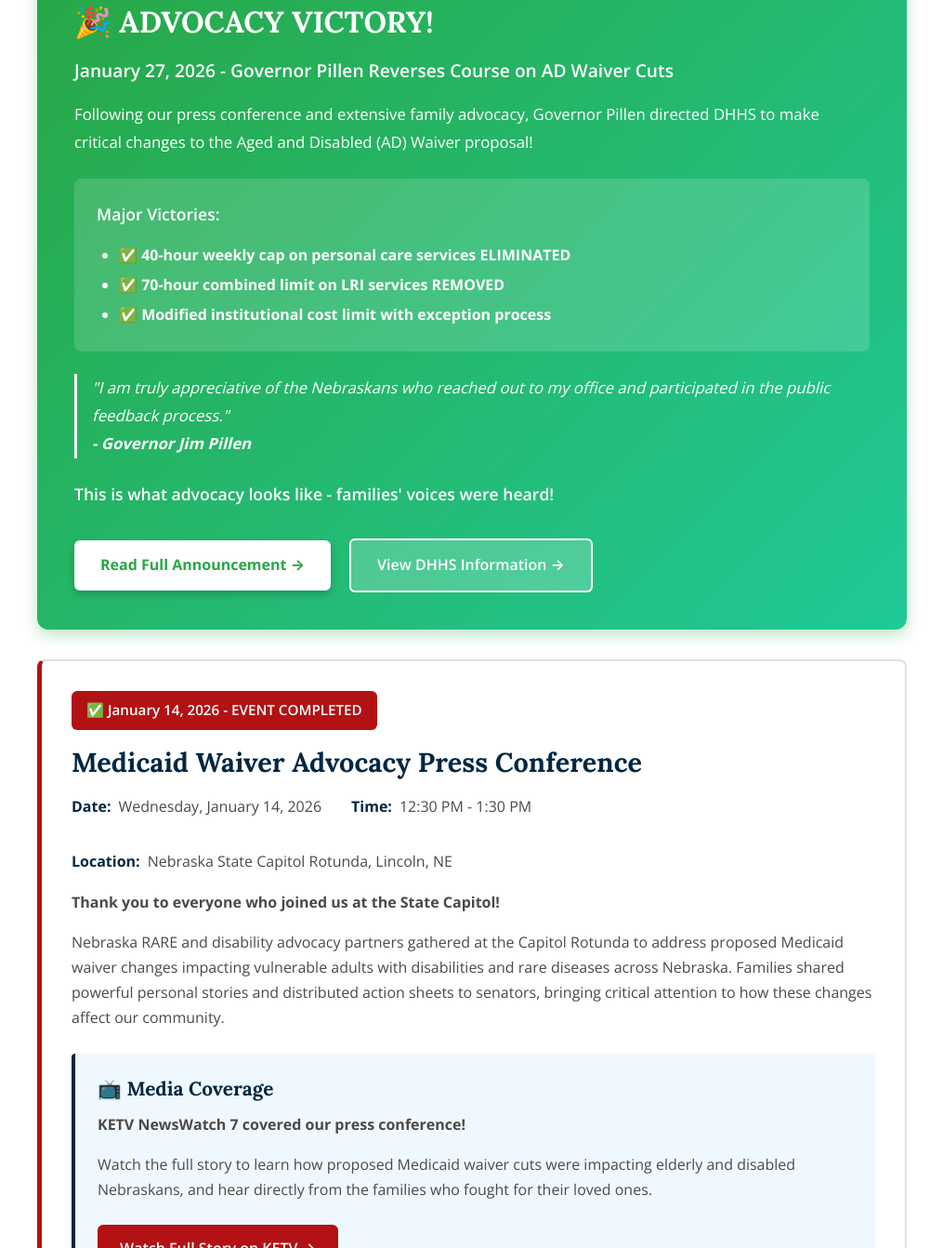
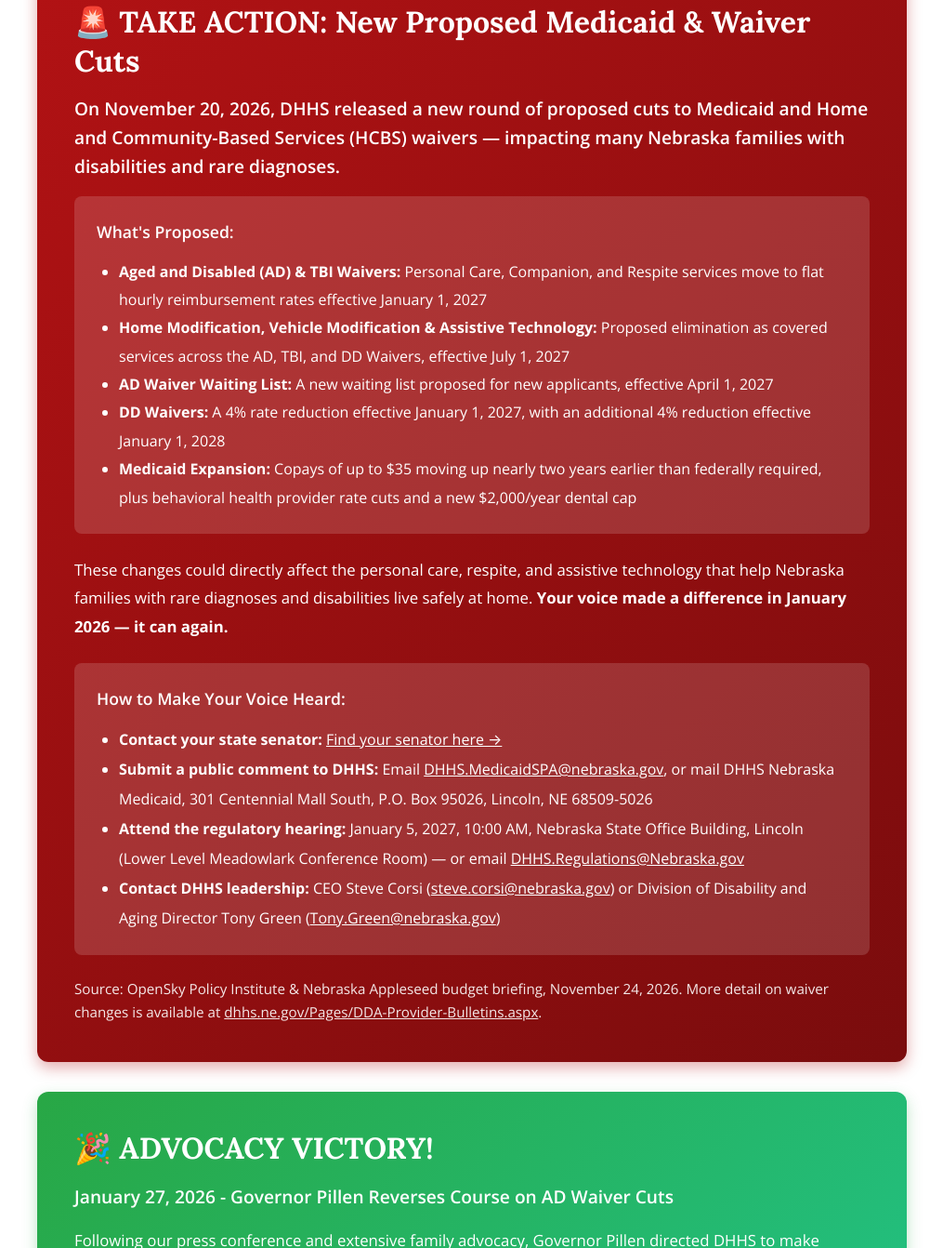
Before and after one commit to Stork66722/nebraska-rare, a plain HTML site: page events.html in a window 1280 px wide. Shown: the part 649-1991 px from the top of the page at 93% size, without its empty margins (132-1147 px from the left). Drawn offline with nearby package versions, Linux system fonts and the light colour scheme.

Commit message:
Add take-action alert for Nov 2026 proposed Medicaid/waiver cuts

```diff
--- a/events.html
+++ b/events.html
@@ -508,6 +508,37 @@
                 <p>Our advocacy activities, education initiatives, and policy victories</p>
             </div>
 
+            <!-- TAKE ACTION: New Proposed 2027 Cuts -->
+            <div id="take-action" style="background: linear-gradient(135deg, var(--primary-red), #7a0c0d); color: white; padding: 2.5rem; border-radius: 12px; margin-bottom: 2rem; box-shadow: 0 6px 16px rgba(178,18,20,0.35);">
+                <h2 style="color: white; margin-bottom: 1rem; font-size: 2rem;">🚨 TAKE ACTION: New Proposed Medicaid & Waiver Cuts</h2>
+                <p style="font-size: 1.2rem; margin-bottom: 1rem; line-height: 1.6; font-weight: 600;">On November 20, 2026, DHHS released a new round of proposed cuts to Medicaid and Home and Community-Based Services (HCBS) waivers — impacting many Nebraska families with disabilities and rare diagnoses.</p>
+
+                <div style="background: rgba(255,255,255,0.15); padding: 1.5rem; border-radius: 8px; margin-bottom: 1.5rem;">
+                    <p style="margin-bottom: 0.75rem; font-weight: 600; font-size: 1.1rem;">What's Proposed:</p>
+                    <ul style="margin-left: 1.5rem; margin-bottom: 0; line-height: 1.9;">
+                        <li><strong>Aged and Disabled (AD) &amp; TBI Waivers:</strong> Personal Care, Companion, and Respite services move to flat hourly reimbursement rates effective January 1, 2027</li>
+                        <li><strong>Home Modification, Vehicle Modification &amp; Assistive Technology:</strong> Proposed elimination as covered services across the AD, TBI, and DD Waivers, effective July 1, 2027</li>
+                        <li><strong>AD Waiver Waiting List:</strong> A new waiting list proposed for new applicants, effective April 1, 2027</li>
+                        <li><strong>DD Waivers:</strong> A 4% rate reduction effective January 1, 2027, with an additional 4% reduction effective January 1, 2028</li>
+                        <li><strong>Medicaid Expansion:</strong> Copays of up to $35 moving up nearly two years earlier than federally required, plus behavioral health provider rate cuts and a new $2,000/year dental cap</li>
+                    </ul>
+                </div>
+
+                <p style="margin-bottom: 1.5rem; line-height: 1.8; font-size: 1.05rem;">These changes could directly affect the personal care, respite, and assistive technology that help Nebraska families with rare diagnoses and disabilities live safely at home. <strong>Your voice made a difference in January 2026 — it can again.</strong></p>
+
+                <div style="background: rgba(255,255,255,0.15); padding: 1.5rem; border-radius: 8px; margin-bottom: 1.5rem;">
+                    <p style="margin-bottom: 0.75rem; font-weight: 600; font-size: 1.1rem;">How to Make Your Voice Heard:</p>
+                    <ul style="margin-left: 1.5rem; margin-bottom: 0; line-height: 2;">
+                        <li><strong>Contact your state senator:</strong> <a href="https://nebraskalegislature.gov/senators/senator_find.php" target="_blank" rel="noopener" style="color: white; text-decoration: underline;">Find your senator here →</a></li>
+                        <li><strong>Submit a public comment to DHHS:</strong> Email <a href="mailto:DHHS.MedicaidSPA@nebraska.gov" style="color: white; text-decoration: underline;">DHHS.MedicaidSPA@nebraska.gov</a>, or mail DHHS Nebraska Medicaid, 301 Centennial Mall South, P.O. Box 95026, Lincoln, NE 68509-5026</li>
+                        <li><strong>Attend the regulatory hearing:</strong> January 5, 2027, 10:00 AM, Nebraska State Office Building, Lincoln (Lower Level Meadowlark Conference Room) — or email <a href="mailto:DHHS.Regulations@Nebraska.gov" style="color: white; text-decoration: underline;">DHHS.Regulations@Nebraska.gov</a></li>
+                        <li><strong>Contact DHHS leadership:</strong> CEO Steve Corsi (<a href="mailto:steve.corsi@nebraska.gov" style="color: white; text-decoration: underline;">steve.corsi@nebraska.gov</a>) or Division of Disability and Aging Director Tony Green (<a href="mailto:Tony.Green@nebraska.gov" style="color: white; text-decoration: underline;">Tony.Green@nebraska.gov</a>)</li>
+                    </ul>
+                </div>
+
+                <p style="margin-bottom: 0; font-size: 0.95rem; opacity: 0.9;">Source: OpenSky Policy Institute &amp; Nebraska Appleseed budget briefing, November 24, 2026. More detail on waiver changes is available at <a href="https://dhhs.ne.gov/Pages/DDA-Provider-Bulletins.aspx" target="_blank" rel="noopener" style="color: white; text-decoration: underline;">dhhs.ne.gov/Pages/DDA-Provider-Bulletins.aspx</a>.</p>
+            </div>
+
             <!-- VICTORY ANNOUNCEMENT -->
             <div style="background: linear-gradient(135deg, #28a745, #20c997); color: white; padding: 2.5rem; border-radius: 12px; margin-bottom: 2rem; box-shadow: 0 6px 16px rgba(40,167,69,0.3);">
                 <h2 style="color: white; margin-bottom: 1rem; font-size: 2rem;">🎉 ADVOCACY VICTORY!</h2>
```
Also changed, not shown: index.html (+5 -0 lines).
